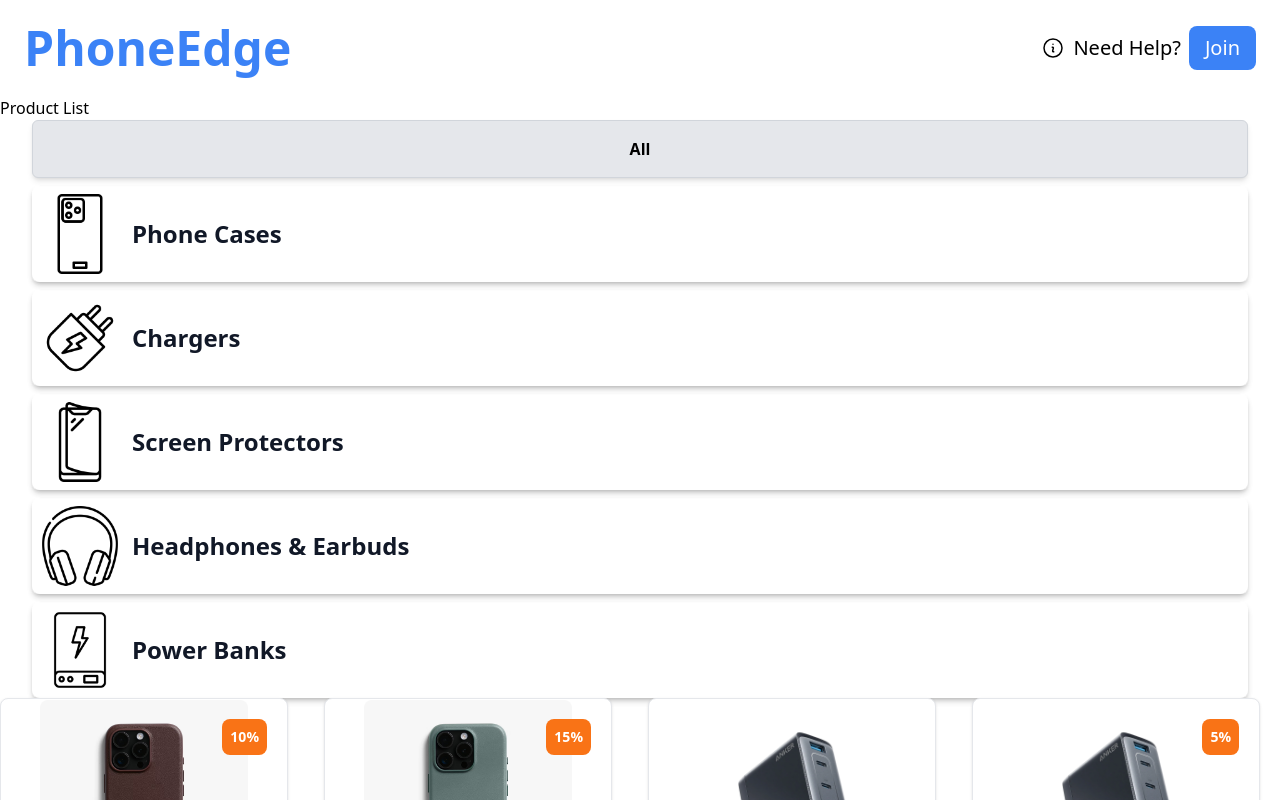
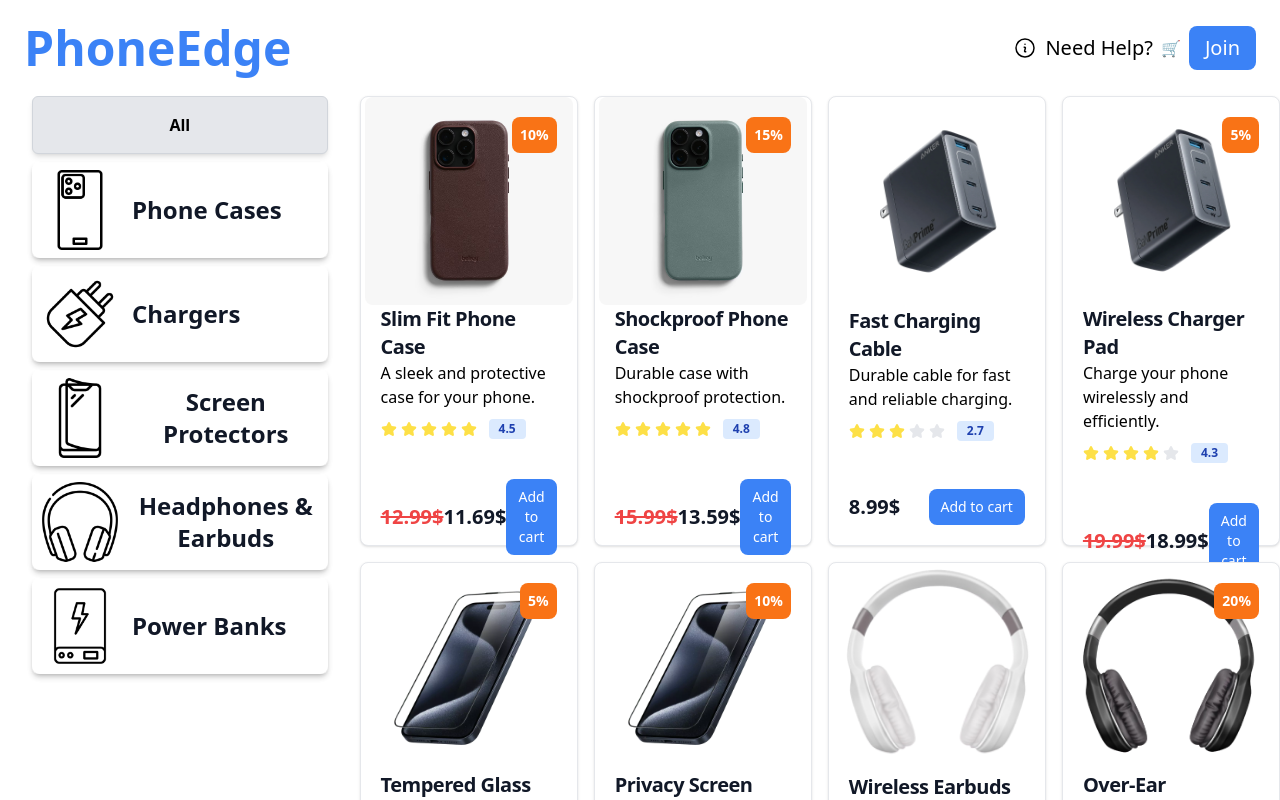
Before and after one commit to lymakara-dev/vue_ecommerce, a Vue app: page /products in a window 1280 px wide. Shown: the top 800 px of the page. Built offline with nearby package versions, Linux system fonts and the light colour scheme.

Commit message:
implement add to cart

```diff
--- a/src/Views/Home.vue
+++ b/src/Views/Home.vue
@@ -1,20 +1,23 @@
 <template>
-  <router-link to="products">Product List</router-link>
-  <Categories
-    :select-category="handleSelectedCategory"
-    :selected-category="selectedCategory"
-  ></Categories>
-  <div>
-    <router-view></router-view>
+  <div class="flex flex-row">
+    <Categories
+      :select-category="handleSelectedCategory"
+      :selected-category="selectedCategory"
+    ></Categories>
+    <div>
+      <router-view :selected-category="selectedCategory"></router-view>
+    </div>
   </div>
 </template>
 
 <script>
 import Categories from "./home/Categories.vue";
+import ProductsList from "./home/ProductsList.vue";
 
 export default {
   components: {
     Categories,
+    ProductsList,
   },
   data() {
     return {
@@ -24,8 +27,8 @@ export default {
 
   methods: {
     handleSelectedCategory(category) {
-      this.selectedCategory = this.selectedCategory = category;
-      console.log("selected categeory: ", category);
+      this.selectedCategory = category;
+      console.log("selected categeory (home): ", category);
     },
   },
 };
--- /dev/null
+++ b/src/Views/home/Cart.vue
@@ -0,0 +1,54 @@
+<template>
+  <div class="p-4">
+    <h2 class="text-2xl font-bold mb-4">Your Cart</h2>
+    <div v-if="cart.items.length > 0">
+      <div
+        v-for="item in cart.items"
+        :key="item.id"
+        class="flex justify-between items-center border-b py-2"
+      >
+        <div>
+          <h3 class="font-semibold">{{ item.name }}</h3>
+          <p>Price: ${{ item.price.toFixed(2) }}</p>
+          <p>Quantity: {{ item.quantity }}</p>
+        </div>
+        <button
+          class="bg-red-500 text-white p-2 rounded-md hover:bg-red-600"
+          @click="removeFromCart(item.id)"
+        >
+          Remove
+        </button>
+      </div>
+      <div class="mt-4">
+        <p class="font-bold">Total: ${{ cart.total.toFixed(2) }}</p>
+        <button
+          class="bg-green-500 text-white p-2 rounded-md mt-2 hover:bg-green-600"
+          @click="checkout"
+        >
+          Checkout
+        </button>
+      </div>
+    </div>
+    <p v-else>Your cart is empty.</p>
+  </div>
+</template>
+
+<script>
+import cart from "@/stores/cart";
+
+export default {
+  name: "Cart",
+  data() {
+    return { cart };
+  },
+  methods: {
+    removeFromCart(productId) {
+      cart.removeItem(productId);
+    },
+    checkout() {
+      alert("Checkout successful!");
+      cart.clearCart();
+    },
+  },
+};
+</script>
--- /dev/null
+++ b/src/Views/home/Cartv2.vue
@@ -0,0 +1,72 @@
+<template>
+  <div>
+    <h1>Shopping Cart</h1>
+    <ul>
+      <li v-for="(item, index) in cart" :key="index">
+        {{ item.name }} - {{ item.quantity }}
+        <button @click="removeFromCart(index)">Remove</button>
+      </li>
+    </ul>
+    <div>
+      <h2>Add Item</h2>
+      <input v-model="newItem.name" placeholder="Item Name" />
+      <input
+        v-model.number="newItem.quantity"
+        type="number"
+        placeholder="Quantity"
+      />
+      <button @click="addToCart">Add to Cart</button>
+    </div>
+  </div>
+</template>
+
+<script>
+export default {
+  data() {
+    return {
+      cart: [], // Cart data
+      newItem: {
+        name: "",
+        quantity: 1,
+      },
+    };
+  },
+  methods: {
+    async loadCart() {
+      try {
+        // Load cart data from JSON file or localStorage
+        const response = await fetch("/cart.json");
+        const data = await response.json();
+        this.cart = JSON.parse(localStorage.getItem("cart"));
+      } catch (error) {
+        console.error("Error loading cart:", error);
+      }
+    },
+    saveCart() {
+      // Save cart data to localStorage
+      localStorage.setItem("cart", JSON.stringify(this.cart));
+    },
+    addToCart() {
+      if (this.newItem.name.trim() === "" || this.newItem.quantity <= 0) {
+        alert("Please enter a valid item name and quantity.");
+        return;
+      }
+      this.cart.push({ ...this.newItem });
+      this.newItem.name = "";
+      this.newItem.quantity = 1;
+      this.saveCart();
+    },
+    removeFromCart(index) {
+      this.cart.splice(index, 1);
+      this.saveCart();
+    },
+  },
+  mounted() {
+    this.loadCart();
+  },
+};
+</script>
+
+<style scoped>
+/* Add your styles here */
+</style>
--- a/src/Views/home/Categories.vue
+++ b/src/Views/home/Categories.vue
@@ -45,7 +45,6 @@ export default {
     },
   },
   data() {
-    console.log(this.selecteCategory);
     return { categories };
   },
 };
--- /dev/null
+++ b/src/Views/home/ProductDetail.vue
@@ -0,0 +1,36 @@
+<template>
+  <div v-if="product">
+    <h1>{{ product.name }}</h1>
+    <p><strong>Price:</strong> ${{ product.price }}</p>
+    <p><strong>Description:</strong> {{ product.description }}</p>
+    <router-link to="/products">Back to Products</router-link>
+  </div>
+  <div v-else>
+    <p>Product not found!</p>
+    <router-link to="/products">Back to Products</router-link>
+  </div>
+</template>
+
+<script>
+import products from "@/stores/products";
+
+export default {
+  props: {
+    productId: {
+      type: String,
+      required: true,
+    },
+  },
+
+  data() {
+    return products;
+  },
+
+  computed: {
+    product() {
+      // Find the product based on the route parameter `productId`
+      return products.find((item) => item.id === parseInt(this.productId));
+    },
+  },
+};
+</script>
--- a/src/Views/home/ProductsList.vue
+++ b/src/Views/home/ProductsList.vue
@@ -1,6 +1,6 @@
 <template>
   <div class="grid grid-cols-4 gap-4">
-    <div v-for="product in products" :key="product.id">
+    <div v-for="product in filteredProducts" :key="product.id">
       <ProductCard
         :image="product.image"
         :alt="product.name"
@@ -10,6 +10,7 @@
         :discount-percentage="product.discountPercentage"
         :price="product.price"
         :productId="product.id"
+        :add-to-cart="addToCart"
       ></ProductCard>
     </div>
   </div>
@@ -17,15 +18,37 @@
 
 <script>
 import ProductCard from "@/components/product/ProductCard.vue";
+import cart from "@/stores/cart";
 import products from "@/stores/products";
 console.log(products);
 export default {
   name: "ProductsList",
 
   components: { ProductCard },
-
+  props: {
+    selectedCategory: {
+      type: String,
+      default: "All",
+    },
+  },
   data() {
     return { products };
   },
+  methods: {
+    addToCart(product) {
+      cart.addItem(product);
+      console.log("Cart:", cart.items);
+    },
+  },
+  computed: {
+    filteredProducts() {
+      if (this.selectedCategory === "All") {
+        return this.products;
+      }
+      return this.products.filter(
+        (product) => product.category === this.selectedCategory
+      );
+    },
+  },
 };
 </script>
--- a/src/components/common/Navbar.vue
+++ b/src/components/common/Navbar.vue
@@ -8,6 +8,14 @@
         <InformationCircleIcon class="h-6 w-6" />
         <div class="text-sm md:text-base lg:text-lg xl:text-xl max-sm:hidden">
           Need Help?
+        </div>
+        <div class="basket" @click="goToCart">
+          <span>🛒</span>
+          <span
+            v-if="cart.itemCount > 0"
+            class="cart-count bg-red-500 p-4 text-white"
+            >{{ cart.itemCount }}</span
+          >
         </div>
         <div>
           <button
@@ -28,16 +36,26 @@ import {
   InformationCircleIcon,
   ShoppingBagIcon,
 } from "@heroicons/vue/24/outline";
+import { useRouter } from "vue-router";
+import cart from "@/stores/cart";
+
 export default {
   name: "Navbar",
   components: {
     ShoppingBagIcon,
     InformationCircleIcon,
   },
+  setup() {
+    const router = useRouter();
+    return { cart, router };
+  },
   methods: {
     goToRoute() {
       this.$router.push("/signin");
     },
+    goToCart() {
+      this.router.push({ name: "Cart" });
+    },
   },
 };
 </script>
--- a/src/components/product/ProductCard.vue
+++ b/src/components/product/ProductCard.vue
@@ -38,11 +38,12 @@
         <span class="text-xl font-bold text-gray-900">
           {{ hasDiscount ? discountedPrice : price }}$
         </span>
-        <a
-          href="#"
+        <button
+          @click="addToCart({ id: productId, name, price, description, image })"
           class="text-white bg-primary hover:bg-blue-700 focus:ring-4 focus:outline-none focus:ring-blue-300 font-medium rounded-lg text-sm px-3 py-2 text-center"
-          >Add to cart</a
         >
+          Add to cart
+        </button>
       </div>
     </div>
   </div>
@@ -65,6 +66,7 @@ export default {
     discountPercentage: Number,
     price: Number,
     productId: Number,
+    addToCart: Function,
   },
 
   computed: {
@@ -79,10 +81,9 @@ export default {
       ).toFixed(2);
     },
   },
-
   methods: {
     goToDetailPage() {
-      this.$router.push(`/product/${this.productId}`);
+      this.$router.push(`/products/${this.productId}`);
     },
   },
 };
--- a/src/router/index.js
+++ b/src/router/index.js
@@ -1,8 +1,11 @@
 import { createRouter, createWebHistory } from "vue-router";
 import MainLayout from "@/layouts/MainLayout.vue";
 import AuthLayout from "@/layouts/AuthLayout.vue";
+import Cart from "@/Views/home/Cart.vue";
+import Cartv2 from "@/Views/home/Cartv2.vue";
 
 const routes = [
+  { path: "/", redirect: "/products" },
   {
     path: "/",
     name: "MainLayout",
@@ -17,8 +20,27 @@ const routes = [
             path: "products",
             name: "ProductsList",
             component: () => import("@/Views/home/ProductsList.vue"),
+            props: (route) => ({
+              selectedCategory: route.query.category || "All", // Pass query params as props
+            }),
+          },
+          {
+            path: "products/:productId",
+            name: "ProductDetail",
+            component: () => import("@/Views/home/ProductDetail.vue"),
+            props: true,
           },
         ],
+      },
+      {
+        path: "/cart",
+        name: "Cart",
+        component: Cart,
+      },
+      {
+        path: "/cartv2",
+        name: "Cartv2",
+        component: Cartv2,
       },
     ],
   },
--- /dev/null
+++ b/src/stores/cart.js
@@ -0,0 +1,31 @@
+// cart.js (store)
+import { reactive } from "vue";
+
+const cart = reactive({
+  items: [],
+  get total() {
+    return this.items.reduce(
+      (sum, item) => sum + item.price * item.quantity,
+      0
+    );
+  },
+  get itemCount() {
+    return this.items.reduce((count, item) => count + item.quantity, 0);
+  },
+  addItem(product) {
+    const existingItem = this.items.find((item) => item.id === product.id);
+    if (existingItem) {
+      existingItem.quantity++;
+    } else {
+      this.items.push({ ...product, quantity: 1 });
+    }
+  },
+  removeItem(productId) {
+    this.items = this.items.filter((item) => item.id !== productId);
+  },
+  clearCart() {
+    this.items = [];
+  },
+});
+
+export default cart;
```
Also changed, not shown: src/Views/home/ProdductDetail.vue (deleted).
